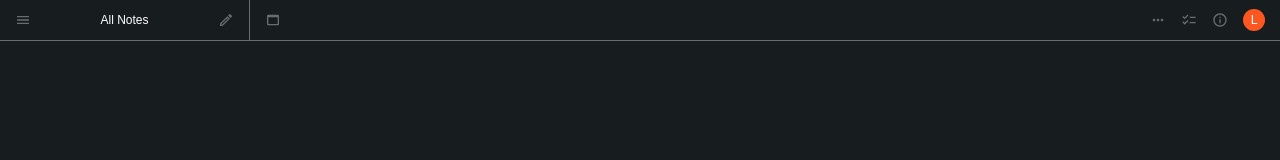
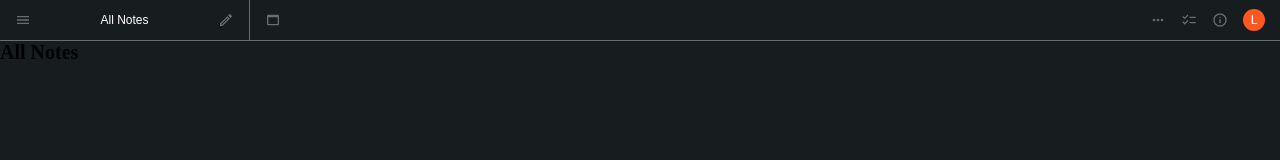
Before and after one commit to LaayekIbneHabib3003/notes, a React (Vite) app in the folder client/: page /all_notes in a window 1280 px wide. Shown: the top 160 px of the page. Built offline with nearby package versions, Linux system fonts and the light colour scheme.

Commit message:
Added a heading

```diff
--- a/client/src/pages/all_notes/index.jsx
+++ b/client/src/pages/all_notes/index.jsx
@@ -1,3 +1,7 @@
 export default function AllNotes() {
-  return <></>;
+  return (
+    <>
+      <h1>All Notes</h1>
+    </>
+  );
 }
```
